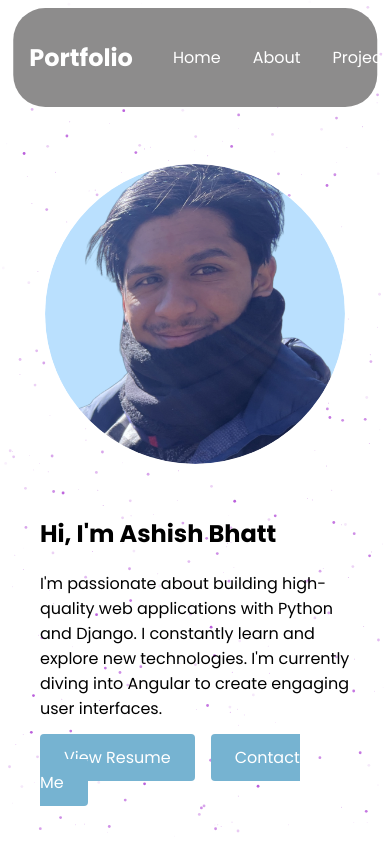
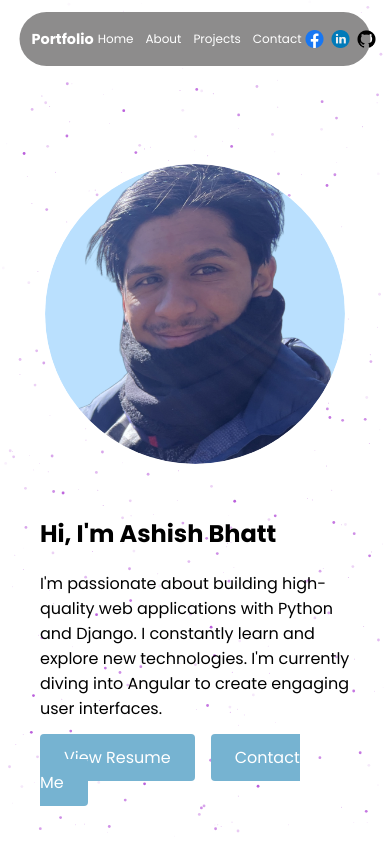
Before and after one commit to zzzastro/github-portfolio, an Angular app: page / in a window 390 px wide. Shown: the top 844 px of the page. Built offline with nearby package versions, Linux system fonts and the light colour scheme.

Commit message:
updated navbar styles for smaller devices

```diff
--- a/src/app/app.component.css
+++ b/src/app/app.component.css
@@ -283,7 +283,7 @@ section {
 }
 
 .contact-icons img:hover {
-    transform: scale(1.1);
+    transform: scale(1.2);
 }
 
 /* For Unavailable Projects */
--- a/src/app/navbar/navbar.component.css
+++ b/src/app/navbar/navbar.component.css
@@ -2,22 +2,30 @@
   display: flex;
   align-items: center;
   justify-content: space-between;
-    padding: 0.2rem 1rem;
+  padding: 0.5rem 1rem;
   background-color: #8d8c8c;
   color: #fff;
   position: fixed;
   top: 0;
   z-index: 100;
-    width: 85%;
+  width: 90%;
   left: 50%;
   transform: translateX(-50%);
   top: 0.5rem;
   border-radius: 2rem;
+  box-sizing: border-box;
 }
 
+/* Desktop styles */
+@media (min-width: 769px) {
+  .navbar {
+    width: 85%;
+    padding: 1rem;
+  }
+}
 
 .nav-left .logo {
-    font-size: 1.5rem;
+  font-size: 1.2rem;
   font-weight: bold;
   text-decoration: none;
   color: #fff;
@@ -26,27 +34,95 @@
 .nav-center {
   list-style: none;
   display: flex;
-    gap: 2rem;
+  gap: 1rem;
+  margin: 0;
+  padding: 0;
 }
 
 .nav-center li a {
   text-decoration: none;
   color: #fff;
   font-size: 1rem;
+  font-weight: normal;
   transition: color 0.3s;
+  padding: 0.5rem;
+}
+
+.nav-right a img {
+  width: 24px;
+  height: 24px;
+  margin-left: 0.8rem;
+  transition: transform 0.3s;
+}
+
+.nav-right img:hover {
+  transform: scale(1.2);
 }
 
 .nav-center li a:hover {
   color: #f39c12;
 }
 
-  .nav-right a img {
-    width: 24px;
-    height: 24px;
-    margin-left: 1rem;
-    transition: transform 0.3s;
+/* Mobile styles */
+@media (max-width: 768px) {
+  .navbar {
+    width: 90%;
+    padding: 0.05rem 0.75rem;
+    margin-top: 0.25rem;
   }
 
-  .nav-right a img:hover {
-    transform: scale(1.1);
+  .nav-left .logo {
+    font-size: 0.9rem;
   }
+
+  .nav-center {
+    gap: 0.25rem;
+  }
+
+  .nav-center li a {
+    font-size: 0.75rem;
+    padding: 0.25rem;
+    color: #fff;  /* Maintain white text color */
+  }
+
+  .nav-right {
+    display: flex;
+    align-items: center;
+    gap: 0.5rem;
+  }
+
+  .nav-right a img {
+    width: 18px;
+    height: 18px;
+    margin-left: 0;
+  }
+
+  /* Add touch target size for better mobile interaction */
+  .nav-center li a,
+  .nav-right a {
+    min-height: 44px;
+    display: flex;
+    align-items: center;
+  }
+}
+
+/* Small mobile devices */
+@media (max-width: 380px) {
+  .navbar {
+    padding: 0.25rem 0.5rem;
+  }
+
+  .nav-left .logo {
+    font-size: 0.8rem;
+  }
+
+  .nav-center li a {
+    font-size: 0.7rem;
+    padding: 0.2rem;
+  }
+
+  .nav-right a img {
+    width: 14px;
+    height: 14px;
+  }
+}
--- a/src/app/navbar/navbar.component.html
+++ b/src/app/navbar/navbar.component.html
@@ -1,5 +1,5 @@
 <nav class="navbar">
-    <!-- Left side (optional logo) -->
+    <!-- Left side  -->
     <div class="nav-left">
       <!-- You can place a logo or your name here -->
       <a href="#home" class="logo">Portfolio</a>
```
Lines whose indentation alone changed are shown as unchanged.
